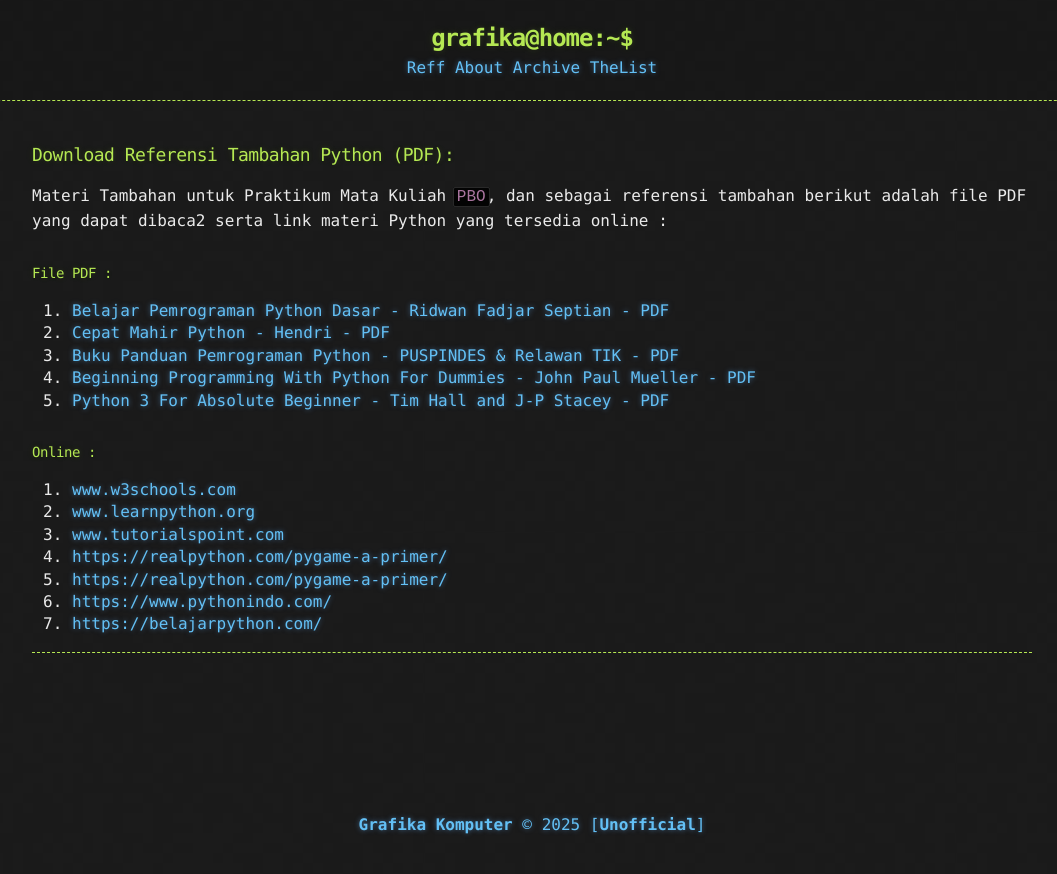
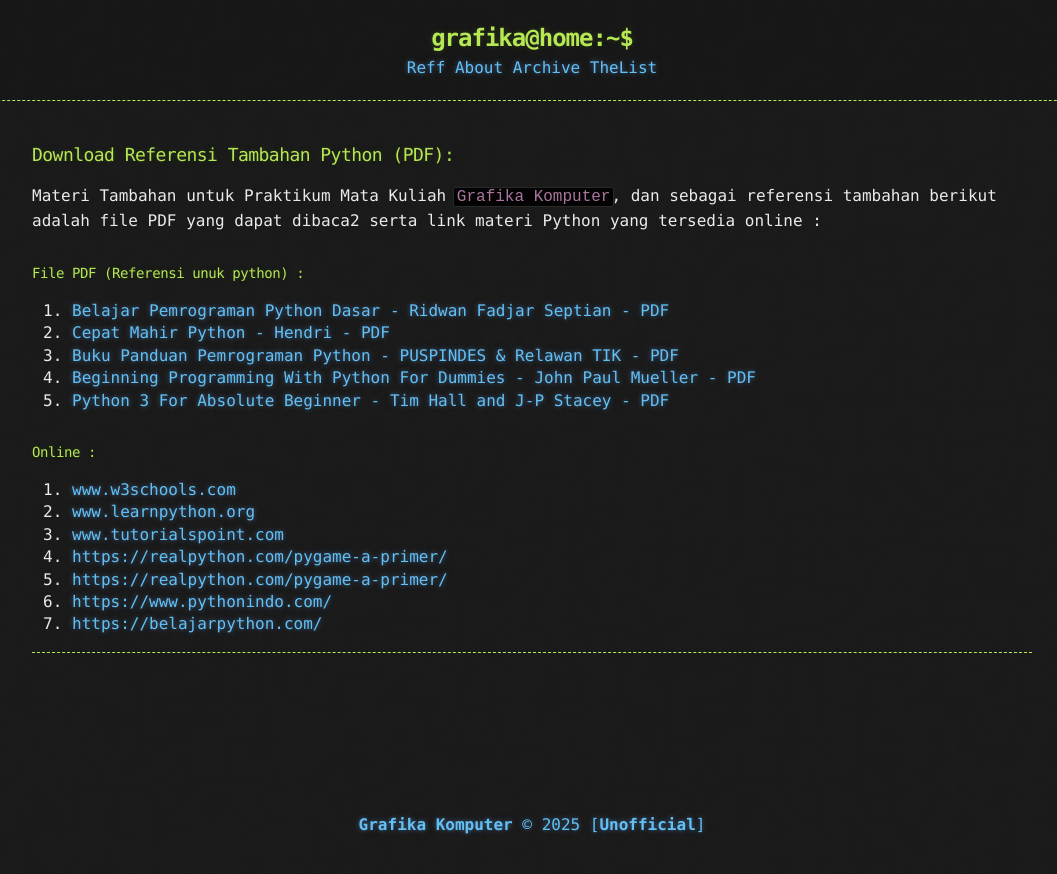
Before and after one commit to infoummu/gak, a Jekyll site: the page built from Reff.md, in a window 1280 px wide. Shown: the top 874 px of the page, without its empty margins (108-1165 px from the left). Built offline with Jekyll 4.4.1, drawn with Linux system fonts in a browser that asks for light colours.

Commit message:
Fix Keterangan di halaman2 untuk beralih dari PBO ke Grafika Komputer

```diff
--- a/Reff.md
+++ b/Reff.md
@@ -6,10 +6,10 @@ description: Reff
 
 ### Download Referensi Tambahan Python (PDF):
 
-Materi Tambahan untuk Praktikum Mata Kuliah `PBO`, dan sebagai referensi tambahan berikut adalah file PDF yang dapat dibaca2 serta link materi Python yang tersedia online :
+Materi Tambahan untuk Praktikum Mata Kuliah `Grafika Komputer`, dan sebagai referensi tambahan berikut adalah file PDF yang dapat dibaca2 serta link materi Python yang tersedia online :
 
 
-#### File PDF :
+#### File PDF (Referensi unuk python) :
 1. [Belajar Pemrograman Python Dasar - Ridwan Fadjar Septian - PDF](assets/reff/pbo/python-dasar-poss-upi.pdf){:target="_blank"}
 2. [Cepat Mahir Python - Hendri - PDF](assets/reff/pbo/cepat-mahir-python-kuliahkomputer.pdf){:target="_blank"}
 3. [Buku Panduan Pemrograman Python - PUSPINDES & Relawan TIK - PDF](assets/reff/pbo/Buku_Pengenalan_Python.pdf){:target="_blank"}
```
Also changed, not shown: about.md (+1 -1 lines), thelist.md (+4 -1 lines).
